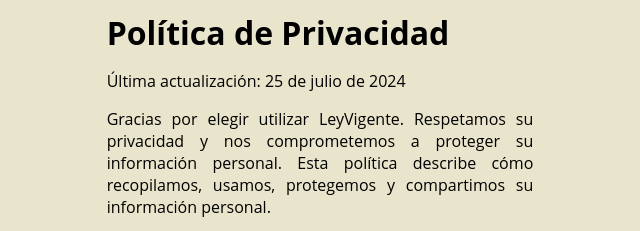
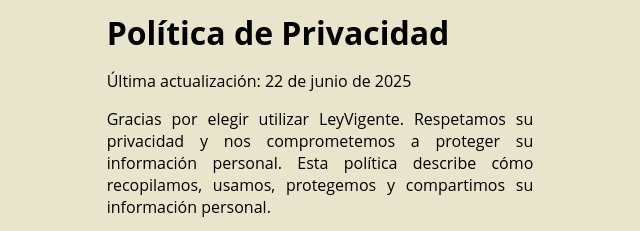
Before and after one commit to cattobaby/leyvigentewebsite, a plain HTML site: page privacy.html in a window 1280 px wide. Shown: the part 161-392 px from the top of the page, 320-960 px from the left. Drawn offline with Linux system fonts and the light colour scheme.

Commit message:
changed edit date

```diff
--- a/privacy.html
+++ b/privacy.html
@@ -12,7 +12,7 @@
     <main>
         <section id="privacidad">
             <h2>Política de Privacidad</h2>
-            <p>Última actualización: 25 de julio de 2024</p>
+            <p>Última actualización: 22 de junio de 2025</p>
             <p>Gracias por elegir utilizar LeyVigente. Respetamos su privacidad y nos comprometemos a proteger su información personal. Esta política describe cómo recopilamos, usamos, protegemos y compartimos su información personal.</p>
             <p>Este aviso de privacidad para LeyVigente (que opera bajo el nombre de LeyVigente) ("nosotros", "nos" o "nuestro"), describe cómo y por qué podemos recopilar, almacenar, usar y/o compartir ("procesar") su información cuando utiliza nuestros servicios ("Servicios"), como cuando:
                 Descarga y utiliza nuestra aplicación móvil (LeyVigente) o cualquier otra aplicación nuestra que enlace a este aviso de privacidad
```
